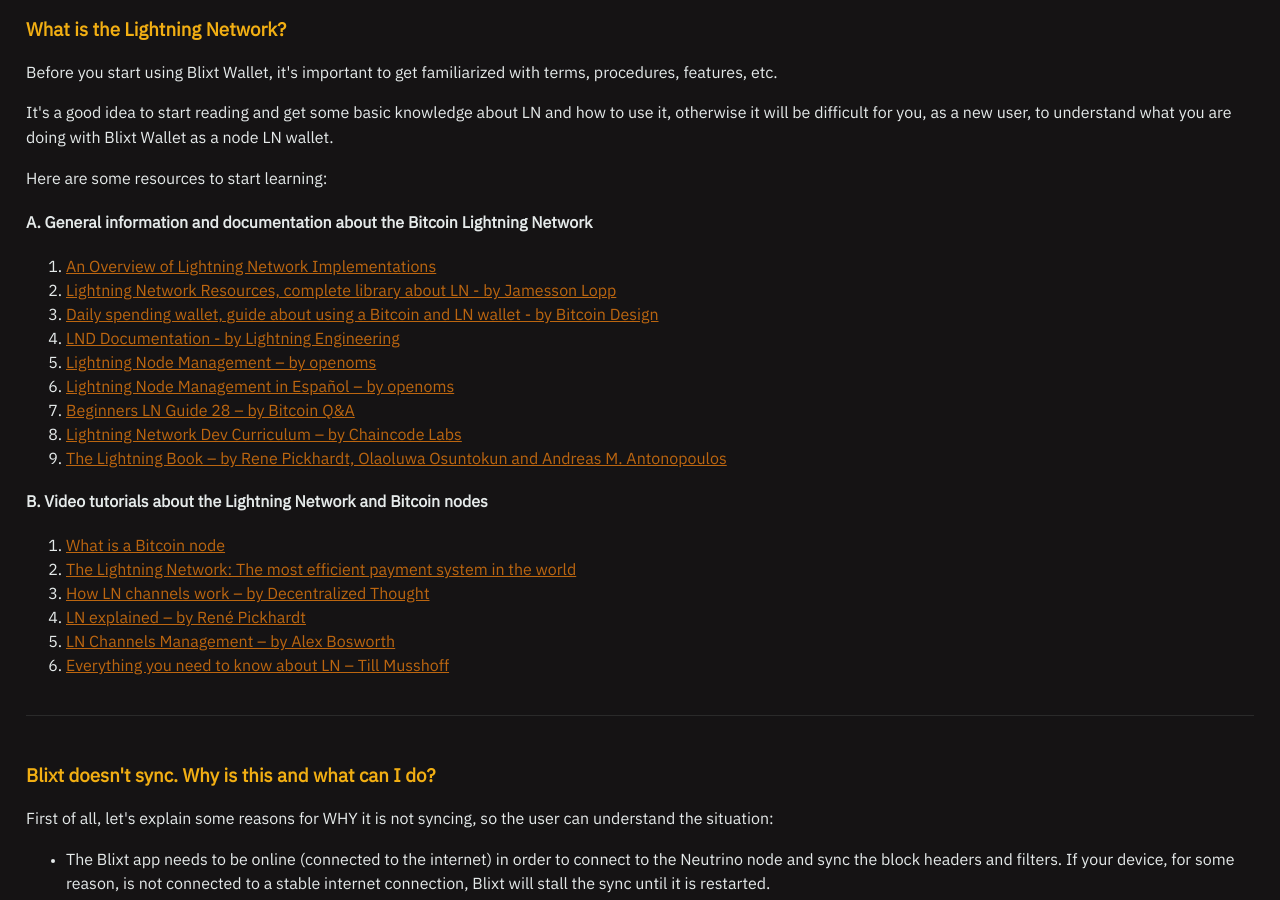
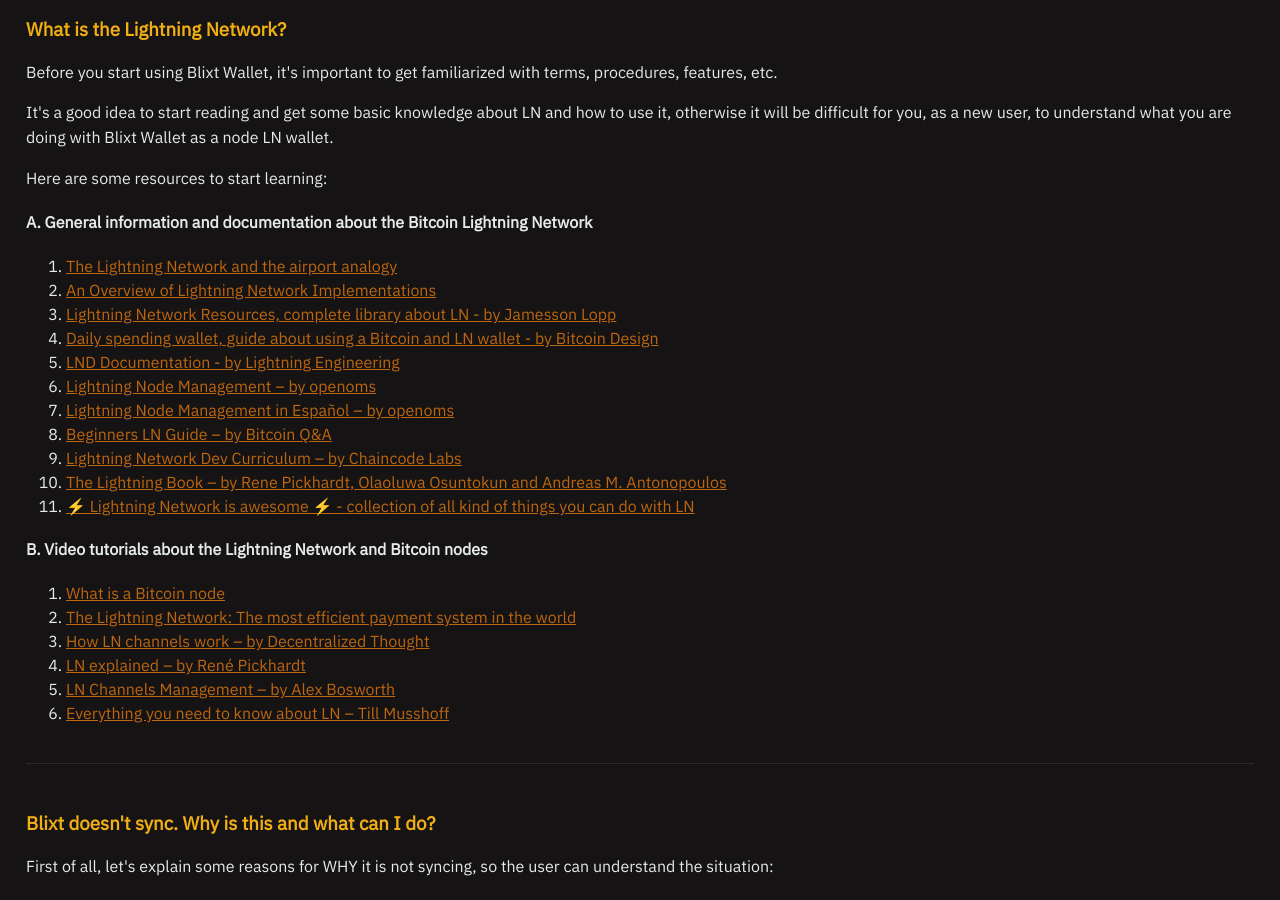
Before and after one commit to BlixtWallet/blixtwallet.github.io, a Jekyll site: the page built from faq.html, in a window 1280 px wide and 900 px high, scrolled down 842 px. Built offline with Jekyll 4.4.1, drawn with Linux system fonts in a browser that asks for light colours.

Commit message:
add more links to LN

```diff
--- a/faq.html
+++ b/faq.html
@@ -57,6 +57,10 @@
     <h4>A. General information and documentation about the Bitcoin Lightning Network</h4>
     <ol>
       <li>
+        <a href="https://darthcoin.substack.com/p/the-lightning-network-and-the-airport"
+          target="_blank" rel="noopener noreferrer">The Lightning Network and the airport analogy</a>
+      </li>
+      <li>
         <a href="https://medium.com/@fulgur.ventures/an-overview-of-lightning-network-implementations-d670255a6cfa"
           target="_blank" rel="noopener noreferrer">An Overview of Lightning Network Implementations</a>
       </li>
@@ -87,7 +91,7 @@
       </li>
       <li>
         <a href="https://bitcoiner.guide/lightning/" target="_blank" rel="noopener noreferrer">
-          Beginners LN Guide 28 – by Bitcoin Q&amp;A
+          Beginners LN Guide – by Bitcoin Q&amp;A
         </a>
       </li>
       <li>
@@ -98,6 +102,11 @@
       <li>
         <a href="https://github.com/lnbook/lnbook" target="_blank" rel="noopener noreferrer">
           The Lightning Book – by Rene Pickhardt, Olaoluwa Osuntokun and Andreas M. Antonopoulos
+        </a>
+      </li>
+      <li>
+        <a href="https://darthcoin.substack.com/p/lightning-network-is-awesome" target="_blank" rel="noopener noreferrer">
+          ⚡️ Lightning Network is awesome ⚡️ - collection of all kind of things you can do with LN
         </a>
       </li>
     </ol>
--- a/guides_es.html
+++ b/guides_es.html
@@ -385,7 +385,7 @@
     </ol>
   </section>
 
-  <section id="guide-liquidez">
+  <section id="guia-liquidez">
     <h3>Mini guía rápida de liquidez para Blixt Node</h3>
     <p>Escenario de caso de uso:</p>
     <p>"Tengo 6 canales de Blixt Dunder abiertos, con un total de 400k sats de mi lado. A veces tengo fallas en las rutas y no puedo hacer pagos.
```
Also changed, not shown: faq_es.html (+9 -0 lines).
